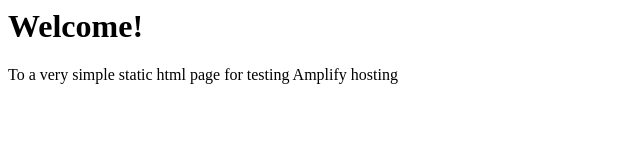
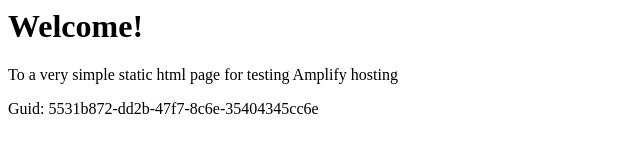
Before and after one commit to aws-aemilia-nrt/Github-PR-Commit-Integration-Test-DoNotTouch-GithubWebhookPreviewCanaryTest-v1-prod-ap-northeast-1, a website: page src/index.html in a window 1280 px wide. Shown: the whole page, without its empty margins (0-640 px from the left). Drawn offline with Linux system fonts and the light colour scheme.

Commit message:
commit from integ tests

```diff
--- a/src/index.html
+++ b/src/index.html
@@ -1,3 +1,5 @@
+
+
 <html lang="en">
 
 <head>
@@ -10,6 +12,6 @@
 <body>
     <h1>Welcome!</h1>
     <p>To a very simple static html page for testing Amplify hosting</p>
-</body>
+    <p>Guid: 5531b872-dd2b-47f7-8c6e-35404345cc6e</p></body>
 
 </html>
```
